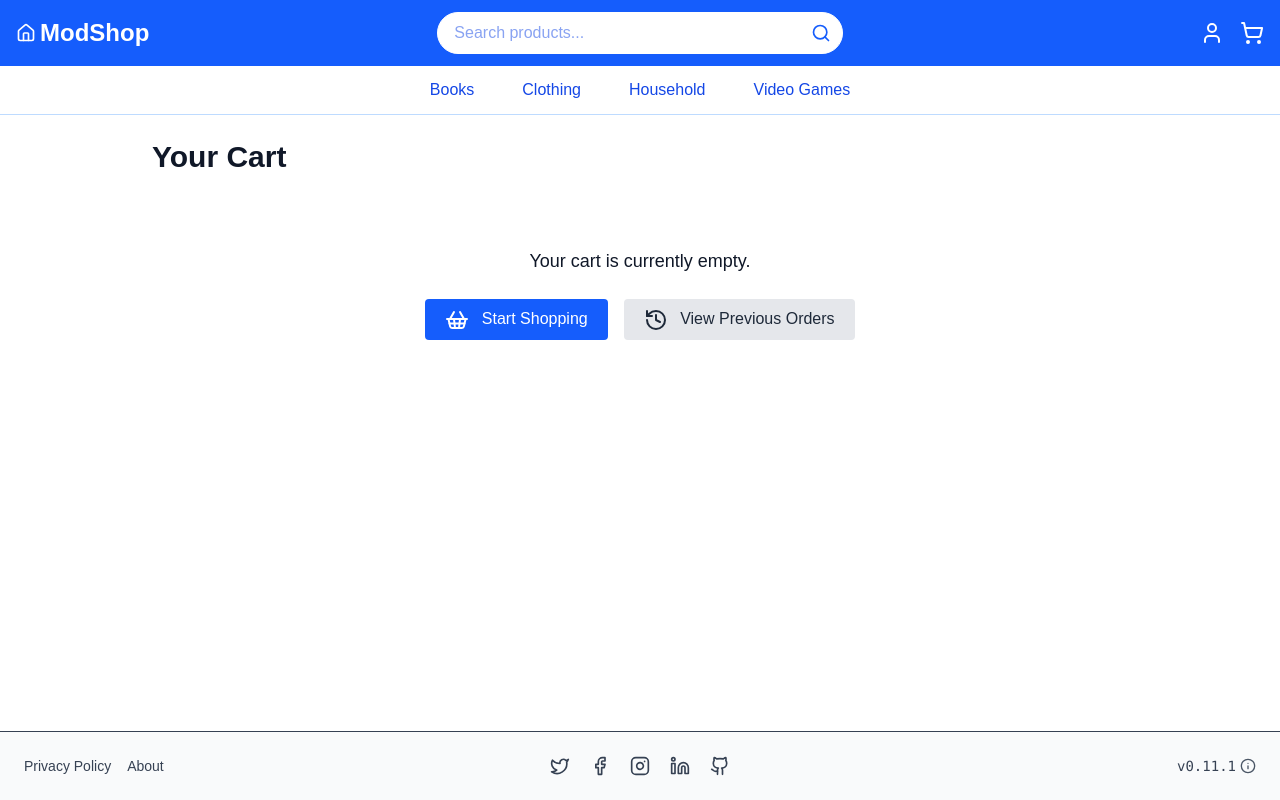
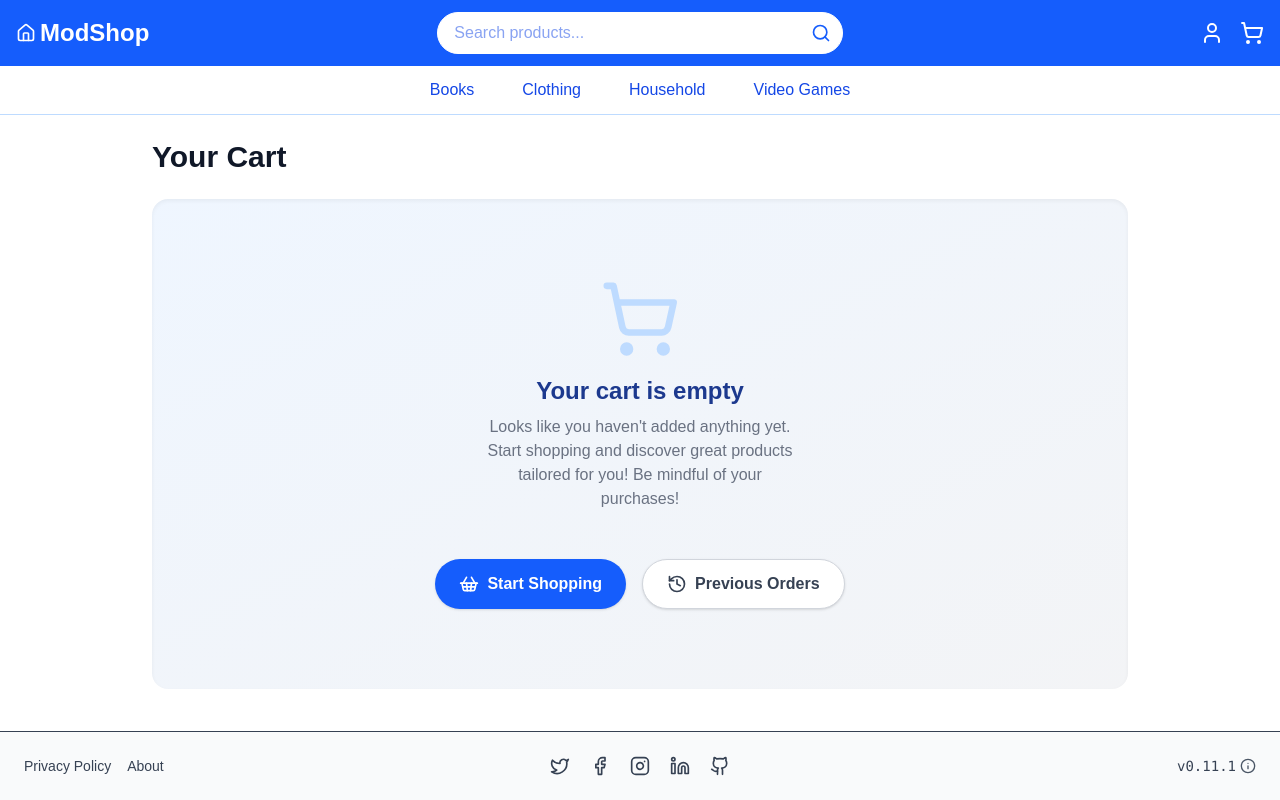
Before and after one commit to alemoraru/modshop, a Next.js app: page /cart in a window 1280 px wide. Built offline with nearby package versions, Linux system fonts and the light colour scheme; a web font is replaced by a local one.

Commit message:
Improve empty cart UX

```diff
--- a/src/app/cart/page.tsx
+++ b/src/app/cart/page.tsx
@@ -10,7 +10,7 @@ import GentleNudge from "@/components/nudges/GentleNudge";
 import CheaperAlternativeNudge from "@/components/nudges/CheaperNudge";
 import PurchaseBlockNudge from "@/components/nudges/BlockNudge";
 import {nudgeService, NudgeResponse, NudgeType} from "@/services/NudgeService";
-import {Handshake, Lightbulb, ShieldAlert, History, ShoppingBasket, ShoppingBag} from "lucide-react";
+import {Handshake, Lightbulb, ShieldAlert, History, ShoppingBasket, ShoppingBag, ShoppingCart} from "lucide-react";
 
 /**
  * This renders the Cart page of the ModShop application.
@@ -218,20 +218,29 @@ export default function CartPage() {
                 <h1 className="text-3xl font-bold mb-6">Your Cart</h1>
 
                 {items.length === 0 ? (
-                    <div className="flex flex-col items-center gap-6 py-12">
-                        <p className="text-lg">Your cart is currently empty.</p>
+                    <div
+                        className="flex flex-col items-center gap-8 py-20 bg-gradient-to-br from-blue-50 to-gray-100 rounded-2xl shadow-inner">
+                        <div className="flex flex-col items-center">
+                            <ShoppingCart className="w-20 h-20 text-blue-200 mb-4"/>
+                            <h2 className="text-2xl font-bold text-blue-900 mb-2">Your cart is empty</h2>
+                            <p className="text-gray-500 mb-4 max-w-xs text-center">
+                                Looks like you haven&#39;t added
+                                anything yet. Start shopping and discover great products tailored for you! Be mindful of
+                                your purchases!
+                            </p>
+                        </div>
                         <div className="flex gap-4">
                             <Link
                                 href="/"
-                                className="bg-blue-600 text-white px-5 py-2 rounded hover:bg-blue-700 transition"
+                                className="bg-blue-600 text-white px-6 py-3 rounded-full font-semibold shadow hover:bg-blue-700 transition flex items-center gap-2"
                             >
-                                <ShoppingBasket className="inline-block mr-2"/> Start Shopping
+                                <ShoppingBasket className="w-5 h-5"/> Start Shopping
                             </Link>
                             <Link
                                 href="/profile"
-                                className="bg-gray-200 text-gray-800 px-5 py-2 rounded hover:bg-gray-300 transition"
+                                className="bg-white border border-gray-300 text-gray-700 px-6 py-3 rounded-full font-semibold shadow hover:bg-gray-100 transition flex items-center gap-2"
                             >
-                                <History className="inline-block mr-2"/> View Previous Orders
+                                <History className="w-5 h-5"/> Previous Orders
                             </Link>
                         </div>
                     </div>) : (<div className="space-y-6">
```
